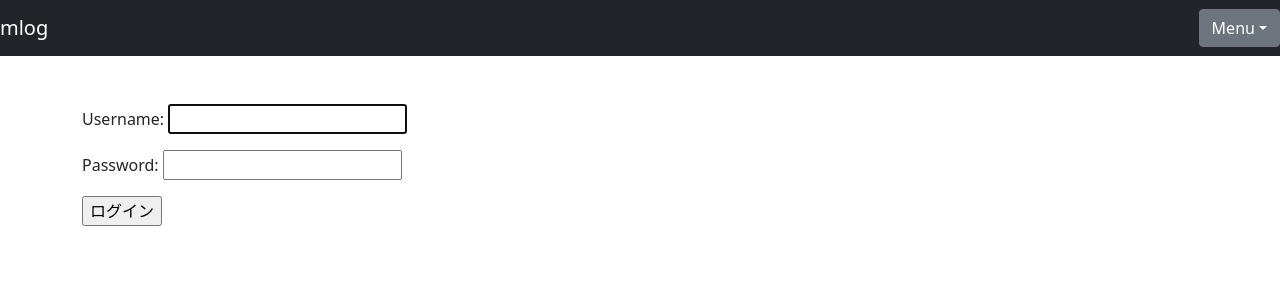
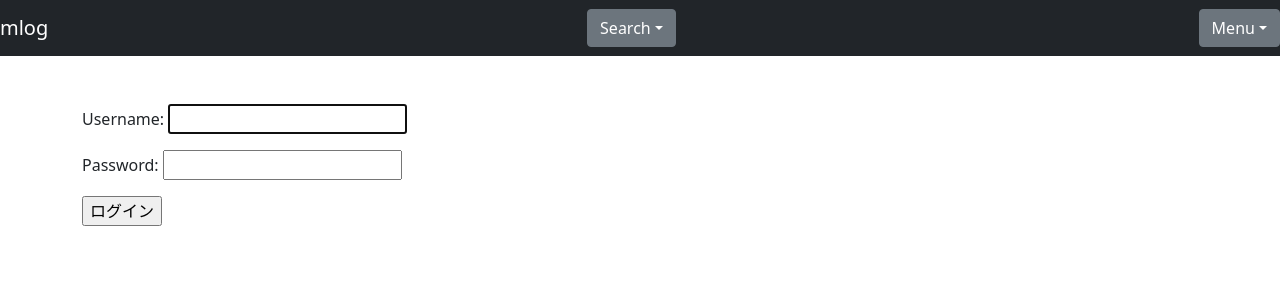
Before and after one commit to yuki-tamaribuchi/mlog, a Django app: page /accounts/login/ in a window 1280 px wide. Shown: the top 300 px of the page. Run offline with Django 3.2, Linux system fonts and the light colour scheme; some libraries are stand-ins or nearby versions.

Commit message:
Add search button to navbar

```diff
--- a/mlog_project/templates/base.html
+++ b/mlog_project/templates/base.html
@@ -14,6 +14,17 @@
 <body>
 	<nav class="navbar navbar-dark bg-dark">
 		<a class="navbar-brand text-white" href="{% if user.username %}{% url 'mlog:timeline' %}{% else %}{% url 'mlog:top' %}{% endif %}"">mlog</a>
+		<div class="dropdown">
+			<button class="btn btn-secondary text-white dropdown-toggle" type="button" id="dropdownSearchButton" data-toggle="dropdown" aria-haspopup="true" aria-expanded="false">Search</button>
+			<div class="dropdown-menu" aria-labelledby="dropdownSearchButton">
+				<form method="GET">
+					<input type="search" placeholder="検索" name="keyword">
+					<input type="submit" value="アーティストを検索" formaction="{% url 'mlog:artistsearch'%}">
+					<input type="submit" value="曲を検索" formaction="{% url 'mlog:songsearch'%}">
+				</form>
+
+			</div>
+		</div>
 		<div class="dropdown">
 			<button class="btn btn-secondary text-white dropdown-toggle" type="button" id="dropdownMenuButton" data-toggle="dropdown" aria-haspopup="true" aria-expanded="false">Menu</button>
 			<div class="dropdown-menu dropdown-menu-end" aria-labelledby="dropdownMenuButton">
```
